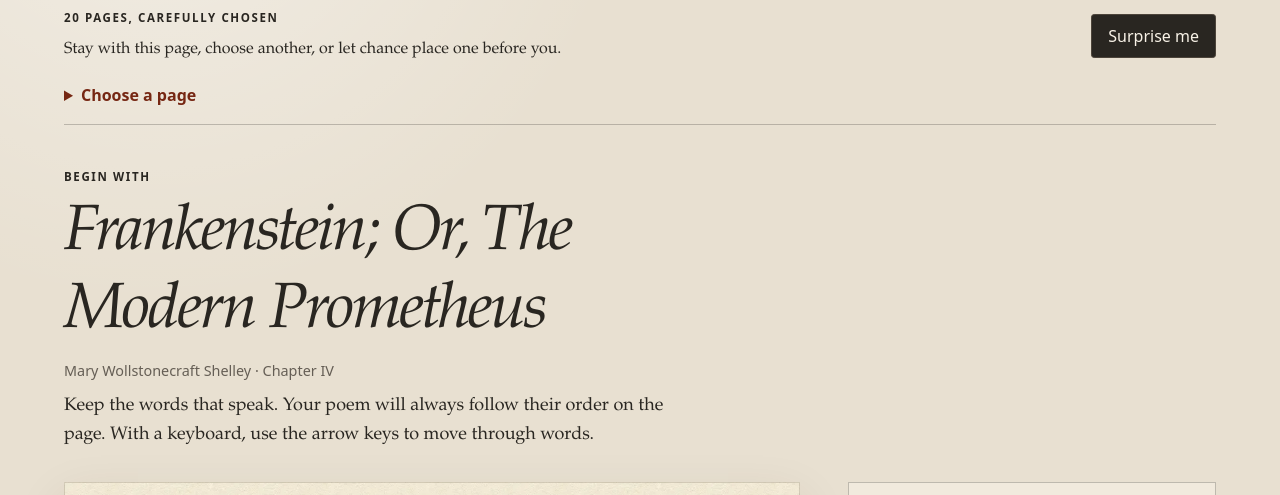
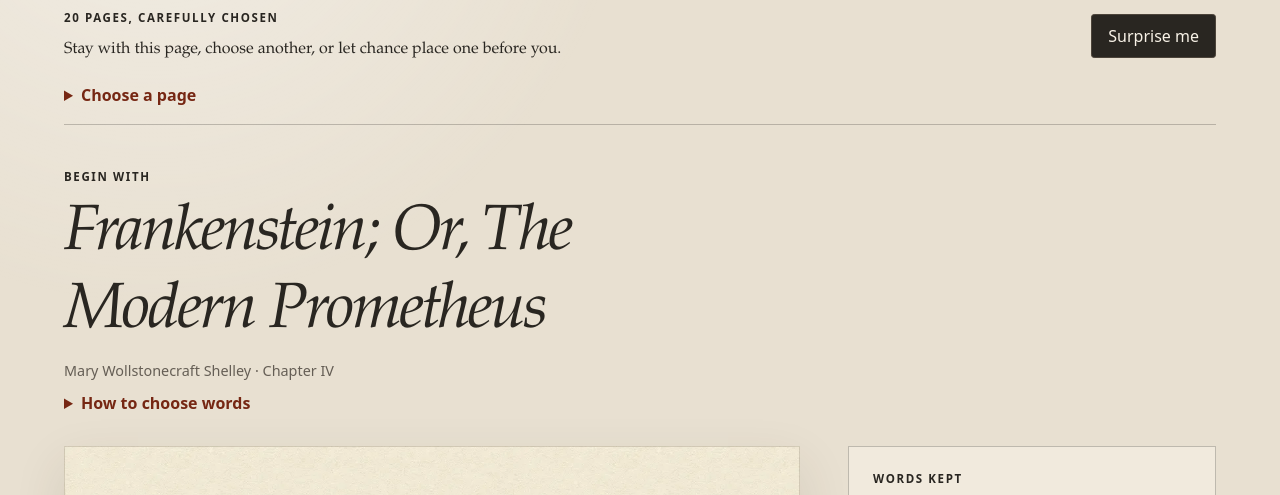
Before and after one commit to glowkeeper/keepthese, an Astro site: page / in a window 1280 px wide. Shown: the part 248-743 px from the top of the page. Built offline with nearby package versions, Linux system fonts and the light colour scheme; Astro itself is replaced by a stand-in of ours.

Commit message:
Refine passage selection flow (#54)

```diff
--- a/src/components/BlackoutStudio.tsx
+++ b/src/components/BlackoutStudio.tsx
@@ -217,10 +217,14 @@ export function BlackoutStudio({ passage }: BlackoutStudioProps) {
         <p className="source-byline">
           {passage.work.author.name} · {passage.passageLocation.chapter}
         </p>
-        <p>
-          Keep the words that speak. Your poem will always follow their order on
-          the page. With a keyboard, use the arrow keys to move through words.
-        </p>
+        <details className="studio-help">
+          <summary>How to choose words</summary>
+          <p>
+            Keep the words that speak. Your poem will always follow their order
+            on the page. With a keyboard, use the arrow keys to move through
+            words.
+          </p>
+        </details>
       </div>
 
       <div className="making-surface">
--- a/src/components/PassageDiscovery.tsx
+++ b/src/components/PassageDiscovery.tsx
@@ -1,4 +1,4 @@
-import { useState } from 'react';
+import { useEffect, useRef, useState } from 'react';
 
 import { chooseSurprisePassage } from '../lib/passage-discovery';
 import type { Passage } from '../lib/passage-schema';
@@ -9,6 +9,8 @@ interface PassageDiscoveryProps {
 }
 
 export function PassageDiscovery({ passages }: PassageDiscoveryProps) {
+  const passageChooserRef = useRef<HTMLDetailsElement>(null);
+  const shouldScrollToPassage = useRef(false);
   const [currentPassageId, setCurrentPassageId] = useState(
     passages[0]?.passageId ?? '',
   );
@@ -20,10 +22,26 @@ export function PassageDiscovery({ passages }: PassageDiscoveryProps) {
     throw new Error('The passage shelf requires at least one passage.');
   }
 
+  useEffect(() => {
+    if (!shouldScrollToPassage.current) return;
+
+    shouldScrollToPassage.current = false;
+    const reduceMotion =
+      window.matchMedia?.('(prefers-reduced-motion: reduce)').matches ?? false;
+    document.getElementById('studio-heading')?.scrollIntoView({
+      behavior: reduceMotion ? 'auto' : 'smooth',
+      block: 'start',
+    });
+  }, [currentPassageId]);
+
+  function choosePassage(passageId: string) {
+    shouldScrollToPassage.current = true;
+    passageChooserRef.current?.removeAttribute('open');
+    setCurrentPassageId(passageId);
+  }
+
   function surpriseMe() {
-    setCurrentPassageId(
-      chooseSurprisePassage(passages, currentPassageId).passageId,
-    );
+    choosePassage(chooseSurprisePassage(passages, currentPassageId).passageId);
   }
 
   return (
@@ -39,14 +57,14 @@ export function PassageDiscovery({ passages }: PassageDiscoveryProps) {
         <button className="surprise-action" onClick={surpriseMe} type="button">
           Surprise me
         </button>
-        <details>
+        <details ref={passageChooserRef}>
           <summary>Choose a page</summary>
           <ul>
             {passages.map((passage) => (
               <li key={passage.passageId}>
                 <button
                   aria-pressed={passage.passageId === currentPassage.passageId}
-                  onClick={() => setCurrentPassageId(passage.passageId)}
+                  onClick={() => choosePassage(passage.passageId)}
                   type="button"
                 >
                   <span>
--- a/src/styles/global.css
+++ b/src/styles/global.css
@@ -133,8 +133,22 @@ h1 {
   font-size: 0.9rem;
 }
 
-.studio-introduction > p:last-child {
+.studio-help {
   margin: 0.75rem 0 0;
+  font-family: system-ui, sans-serif;
+}
+
+.studio-help summary {
+  width: fit-content;
+  color: #762713;
+  cursor: pointer;
+  font-weight: 650;
+  text-underline-offset: 0.2em;
+}
+
+.studio-help p {
+  max-width: 38rem;
+  margin: 0.6rem 0 0;
   font-size: 1.125rem;
   line-height: 1.6;
 }
```
Also changed, not shown: browser-tests/studio.spec.ts (+5 -0 lines), src/components/PassageDiscovery.test.tsx (+12 -0 lines).
